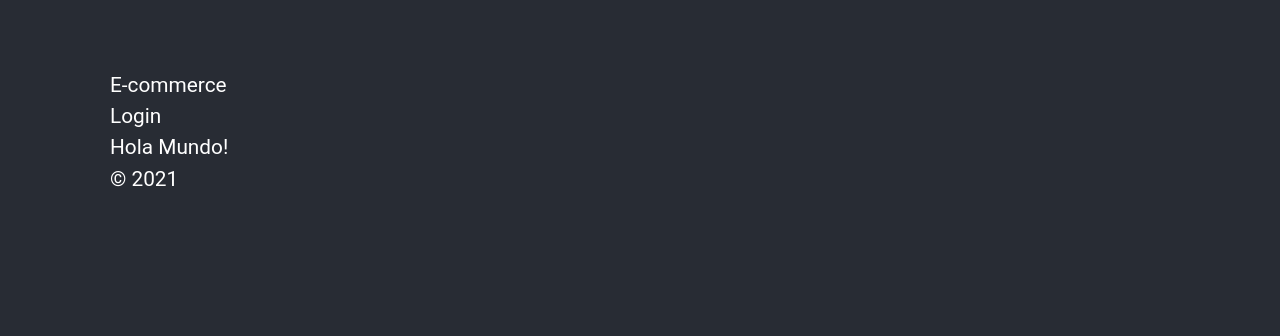
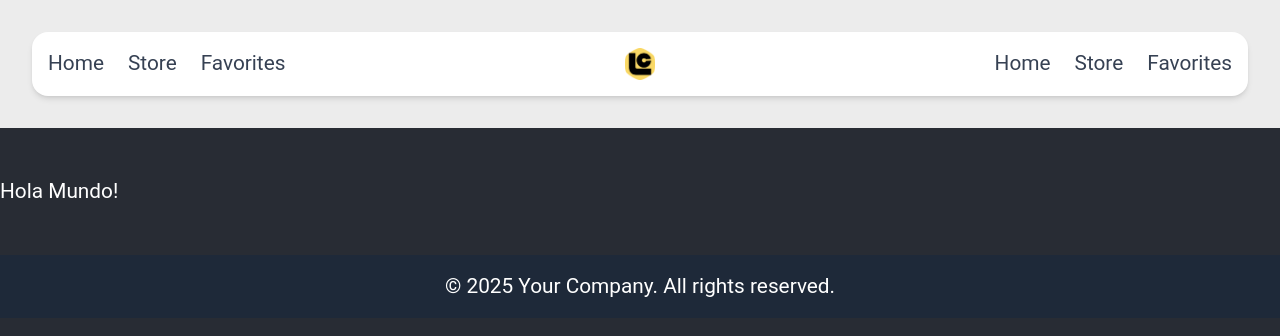
Before and after one commit to ivanparramartinez/ecommerce-frontend-react, a React (Vite) app: page / in a window 1280 px wide. Shown: the top 336 px of the page. Built offline with nearby package versions, Linux system fonts and the light colour scheme.

Commit message:
Added header content

```diff
--- a/src/App.css
+++ b/src/App.css
@@ -3,7 +3,4 @@ body {
     color: white;
     font-family: 'Roboto', sans-serif;
     font-size: 1.3rem;
-    padding: 70px;
-    max-width: 1200px;
-    margin: 0 auto;
 }
--- /dev/null
+++ b/src/components/common/Footer.tsx
@@ -0,0 +1,13 @@
+import React from 'react';
+
+const Footer: React.FC = () => {
+    return (
+        <footer className="bg-gray-800 text-white py-4">
+            <div className="container mx-auto text-center">
+            <p>&copy; {new Date().getFullYear()} Your Company. All rights reserved.</p>
+            </div>
+        </footer>
+    );
+};
+
+export default Footer;
--- a/src/components/common/Header.tsx
+++ b/src/components/common/Header.tsx
@@ -1,12 +1,98 @@
-import React from 'react';
+import React from "react";
+import logo from "../../assets/img/logo.png";
 
 const Header: React.FC = () => {
-    return (
-        <header className="header">
-            <div className="header-title">E-commerce</div>
-            <button className="header-button">Login</button>
-        </header>
-    );
+  return (
+    <header className="p-4 md:p-6 xl:p-8 bg-[#ECECEC]">
+      <nav
+        className="mx-auto flex max-w-sm md:max-w-3xl lg:max-w-5xl xl:max-w-7xl items-center justify-between p-2 md:p-3 xl:p-4 shadow-md rounded-lg md:rounded-xl lg:rounded-2xl bg-white"
+        aria-label="Global"
+      >
+        <div className="flex items-center">
+          <nav className="">
+            <ul className="flex space-x-6">
+              <li>
+                <a href="/" className="text-gray-700 hover:text-gray-900">
+                  Home
+                </a>
+              </li>
+              <li>
+                <a href="/store" className="text-gray-700 hover:text-gray-900">
+                  Store
+                </a>
+              </li>
+              <li>
+                <a
+                  href="/favorites"
+                  className="text-gray-700 hover:text-gray-900"
+                >
+                  Favorites
+                </a>
+              </li>
+            </ul>
+          </nav>
+        </div>
+        <div className="flex lg:flex-initial">
+          <a href="#" className="-m-1.5 p-1.5">
+            <span className="sr-only">Luxury Couture</span>
+            <img alt="" src={logo} className="h-8 w-auto" />
+          </a>
+        </div>
+        <div className="flex items-center">
+          <nav className="">
+            <ul className="flex space-x-6">
+              <li>
+                <a href="/" className="text-gray-700 hover:text-gray-900">
+                  Home
+                </a>
+              </li>
+              <li>
+                <a href="/store" className="text-gray-700 hover:text-gray-900">
+                  Store
+                </a>
+              </li>
+              <li>
+                <a
+                  href="/favorites"
+                  className="text-gray-700 hover:text-gray-900"
+                >
+                  Favorites
+                </a>
+              </li>
+            </ul>
+          </nav>
+        </div>
+      </nav>
+      {/* <div className="container mx-auto flex items-center justify-between py-4">
+                <div className="flex items-center">
+                    <nav className="">
+                        <ul className="flex space-x-6">
+                        <li><a href="/" className="text-gray-700 hover:text-gray-900">Home</a></li>
+                        <li><a href="/store" className="text-gray-700 hover:text-gray-900">Store</a></li>
+                        <li><a href="/favorites" className="text-gray-700 hover:text-gray-900">Favorites</a></li>
+                        </ul>
+                    </nav>
+                </div>
+                <div className="flex items-center space-x-4">
+                    <button className="text-gray-700 hover:text-gray-900">
+                        <svg className="h-6 w-6" viewBox="0 0 24 24" fill="none" stroke="currentColor">
+                        <path d="M21 21l-6-6m2-5a7 7 0 11-14 0 7 7 0 0114 0z" />
+                        </svg>
+                    </button>
+                <button className="text-gray-700 hover:text-gray-900">
+                    <svg className="h-6 w-6" viewBox="0 0 24 24" fill="none" stroke="currentColor">
+                    <path d="M16 11V7a4 4 0 00-8 0v4M5 9h14l1 12H4L5 9z" />
+                    </svg>
+                </button>
+                <button className="text-gray-700 hover:text-gray-900">
+                    <svg className="h-6 w-6" viewBox="0 0 24 24" fill="none" stroke="currentColor">
+                    <path d="M15 17h5l-1.405-1.405A2.032 2.032 0 0118 14.158V11a6.002 6.002 0 00-4-5.659V5a2 2 0 10-4 0v.341C7.67 6.165 6 8.388 6 11v3.159c0 .538-.214 1.055-.595 1.436L5 17h5m6 0v1a3 3 0 11-6 0v-1m6 0H9" />
+                    </svg>
+                </button>
+                </div>
+            </div> */}
+    </header>
+  );
 };
 
 export default Header;
--- a/src/layouts/MainLayout.tsx
+++ b/src/layouts/MainLayout.tsx
@@ -1,5 +1,6 @@
 import React from 'react'
 import Header from '../components/common/Header'
+import Footer from '../components/common/Footer'
 
 interface MainLayoutProps {
     children: React.ReactNode
@@ -7,15 +8,15 @@ interface MainLayoutProps {
 
   const MainLayout: React.FC<MainLayoutProps> = ({ children }) => {
     return (
-      <>
-        <div>
-          <Header />
-          <main>{children}</main>
-          <footer>
-            <p>&copy; 2021</p>
-          </footer>
-        </div>
-      </>
+    <div className="min-h-screen flex flex-col">
+        <Header />
+          <div className="container mx-auto">
+            <main className="py-6 md:py-10 lg:py-12">
+              {children}
+            </main>
+          </div>
+        <Footer />
+    </div>
     )
   }
 
```
Also changed, not shown: src/assets/img/logo.png (added).
